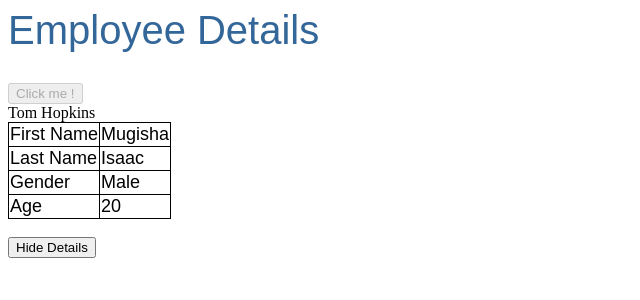
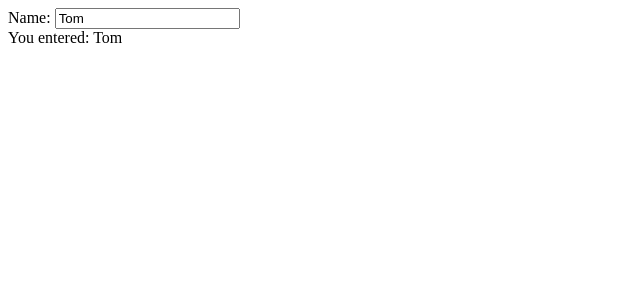
Before and after one commit to Mugisha-isaac/Angular-recap, an Angular app: page / in a window 1280 px wide. Shown: the top 300 px of the page, without its empty margins (0-640 px from the left). Built offline with nearby package versions, Linux system fonts and the light colour scheme.

Commit message:
ft: using ngModel for 2-way data binding

```diff
--- a/src/app/app.component.ts
+++ b/src/app/app.component.ts
@@ -2,7 +2,12 @@ import { Component } from '@angular/core';
 
 @Component({
   selector: 'app-root',
-  templateUrl: './app.component.html',
+  // templateUrl: './app.component.html',
+  template: `
+            Name: <input [value]='Name' [(ngModel)] = 'Name' />
+            <br />
+            You entered: {{Name}}
+  `,
   styleUrls: ['./app.component.scss']
 })
 export class AppComponent {
@@ -11,8 +16,10 @@ export class AppComponent {
   firstName: string = 'Tom';
   lastName: string = 'Hopkins';
   isDisabled: boolean = true;
+  Name: string = 'Tom';
 
    getFullName(): string {
     return this.firstName + ' ' + this.lastName;
    }
+
 }
--- a/src/app/app.module.ts
+++ b/src/app/app.module.ts
@@ -1,5 +1,6 @@
 import { NgModule } from '@angular/core';
 import { BrowserModule } from '@angular/platform-browser';
+import {FormsModule} from '@angular/forms';
 
 import { AppRoutingModule } from './app-routing.module';
 import { AppComponent } from './app.component';
@@ -12,7 +13,8 @@ import {employeeComponent} from '../employee/employee.component';
   ],
   imports: [
     BrowserModule,
-    AppRoutingModule
+    AppRoutingModule,
+    FormsModule
   ],
   providers: [],
   bootstrap: [AppComponent]
--- a/src/employee/employee.component.ts
+++ b/src/employee/employee.component.ts
@@ -12,7 +12,7 @@ export class employeeComponent{
   lastName: string = 'Isaac';
   age: number = 20;
   gender: string = 'Male';
-  showDetails: boolean = true;
+  showDetails: boolean = false;
 
  toggleDetails(): void{
   this.showDetails = !this.showDetails
```
